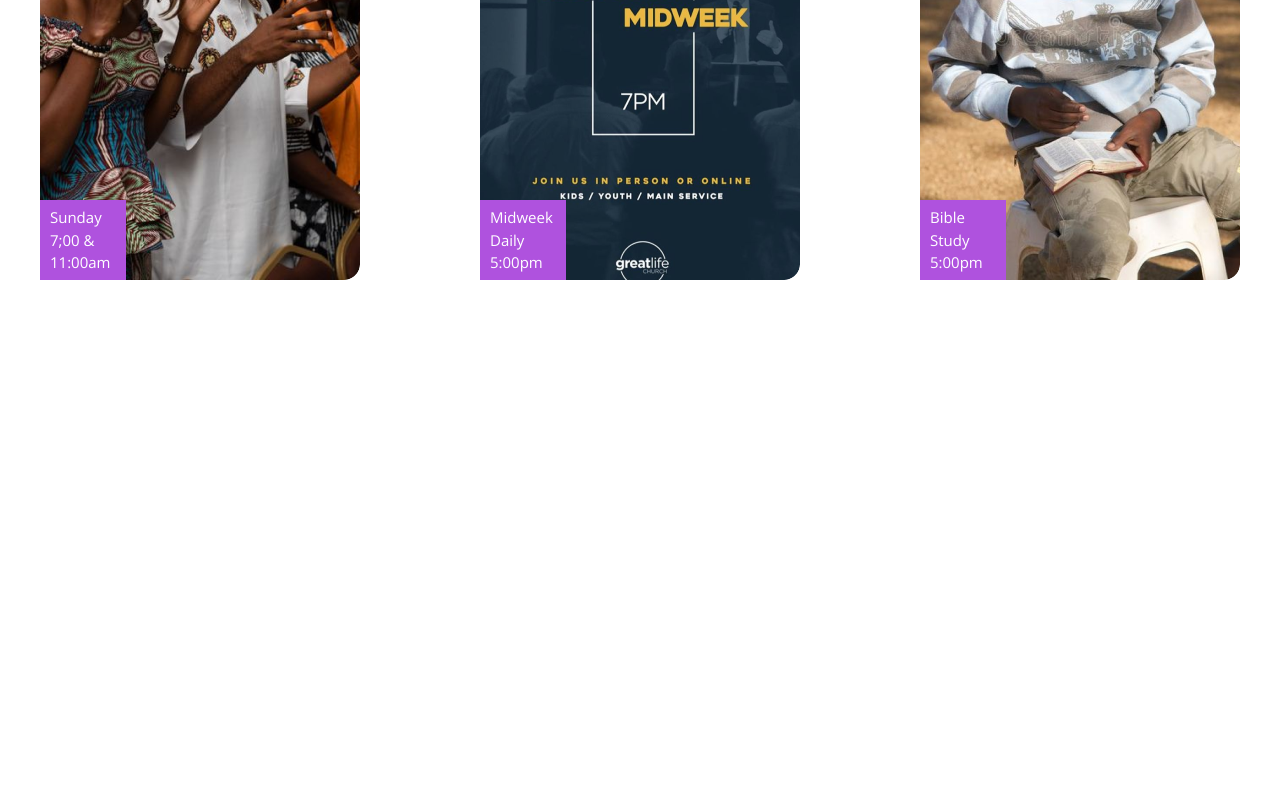
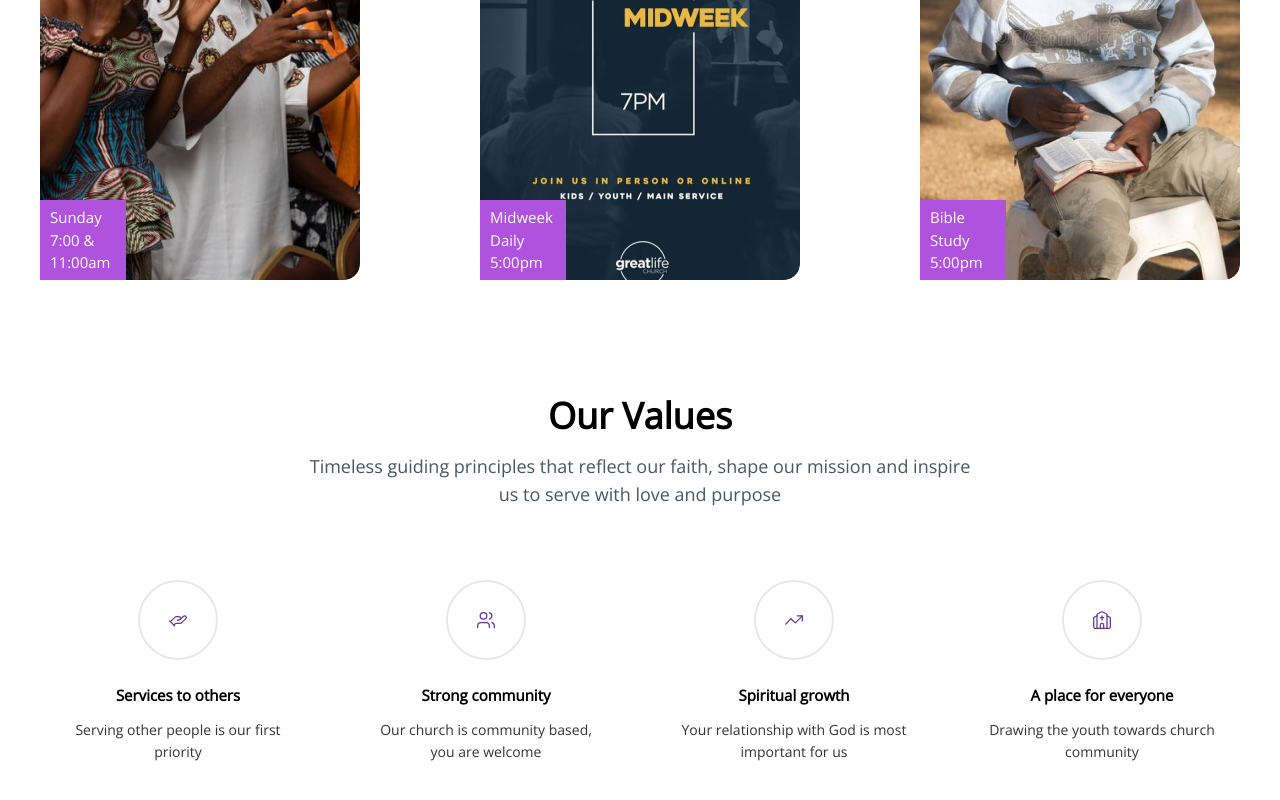
Before and after one commit to twesigetrejan/christian_freedom_church_website, a Next.js app: page / in a window 1280 px wide. Shown: the part 1752-2552 px from the top of the page. Before the commit the page ends 2084 px from the top, so only its background shows below. Built offline with nearby package versions, Linux system fonts and the light colour scheme.

Commit message:
values section

```diff
--- a/app/page.tsx
+++ b/app/page.tsx
@@ -1,5 +1,6 @@
 import Hero from "@/components/hero";
 import ServiceSection from "@/components/service-section";
+import Values from "@/components/values";
 import WelcomeMessage from "@/components/welcome";
 
 export default function Home() {
@@ -8,6 +9,7 @@ export default function Home() {
       <Hero />
       <WelcomeMessage />
       <ServiceSection />
+      <Values />
     </div>
   );
 }
--- /dev/null
+++ b/components/values.tsx
@@ -0,0 +1,50 @@
+import React from "react";
+import Container from "@/components/container";
+import { ValuesProps } from "@/contants";
+
+const Values = () => {
+  return (
+    <Container>
+      <div className="py-16">
+        <div className="max-w-2xl mx-auto text-center mb-12">
+          <h1 className="text-4xl font-bold mb-4">Our Values</h1>
+          <p className="text-lg text-gray-600">
+            Timeless guiding principles that reflect our faith, shape our
+            mission and inspire us to serve with love and purpose
+          </p>
+        </div>
+
+        <div className="grid grid-cols-1 md:grid-cols-2 lg:grid-cols-4 gap-8">
+          {ValuesProps?.map((valueProp) => {
+            const IconComponent = valueProp.icon;
+
+            return (
+              <div
+                key={valueProp.id}
+                className="flex flex-col items-center text-center p-6 hover:bg-gray-50 rounded-lg transition-colors duration-200 group"
+              >
+                <div className="border-2 border-dark-30 w-20 h-20 rounded-full flex items-center justify-center mb-6 transition-all duration-300 ease-in-out transform group-hover:rotate-[360deg] group-hover:border-purple-500">
+                  <IconComponent
+                    className="w-5 h-5 text-secondary"
+                    strokeWidth={1.5}
+                  />
+                </div>
+
+                <div className="space-y-3">
+                  <h3 className="text-[15px] font-bold font-sans">
+                    {valueProp.value}
+                  </h3>
+                  <p className="text-dark leading-relaxed text-[14px]">
+                    {valueProp.value_explanation}
+                  </p>
+                </div>
+              </div>
+            );
+          })}
+        </div>
+      </div>
+    </Container>
+  );
+};
+
+export default Values;
--- a/contants/index.ts
+++ b/contants/index.ts
@@ -1,8 +1,28 @@
-export const navlinks: {
+import { Church, HandHelping, TrendingUp, Users } from "lucide-react";
+import { LucideIcon } from "lucide-react";
+
+// Interfaces
+interface NavLink {
   id: number;
   title: string;
   route: string;
-}[] = [
+}
+
+interface ServiceCard {
+  id: number;
+  schedule: string;
+  image: string;
+}
+
+interface ValueProp {
+  id: number;
+  value: string;
+  value_explanation: string;
+  icon: LucideIcon;
+}
+
+// Navigation Links
+export const navlinks: NavLink[] = [
   {
     id: 0,
     title: "Home",
@@ -30,14 +50,11 @@ export const navlinks: {
   },
 ];
 
-export const ServiceCardProps: {
-  id: number;
-  schedule: string;
-  image: string;
-}[] = [
+// Service Cards
+export const ServiceCardProps: ServiceCard[] = [
   {
     id: 0,
-    schedule: "Sunday 7;00 & 11:00am",
+    schedule: "Sunday 7:00 & 11:00am",
     image: "/Images/service-image1.png",
   },
   {
@@ -51,3 +68,31 @@ export const ServiceCardProps: {
     image: "/Images/service-image3.png",
   },
 ];
+
+// Values Props
+export const ValuesProps: ValueProp[] = [
+  {
+    id: 0,
+    value: "Services to others",
+    value_explanation: "Serving other people is our first priority",
+    icon: HandHelping,
+  },
+  {
+    id: 1,
+    value: "Strong community",
+    value_explanation: "Our church is community based, you are welcome",
+    icon: Users,
+  },
+  {
+    id: 2,
+    value: "Spiritual growth",
+    value_explanation: "Your relationship with God is most important for us",
+    icon: TrendingUp,
+  },
+  {
+    id: 3,
+    value: "A place for everyone",
+    value_explanation: "Drawing the youth towards church community",
+    icon: Church,
+  },
+];
```
